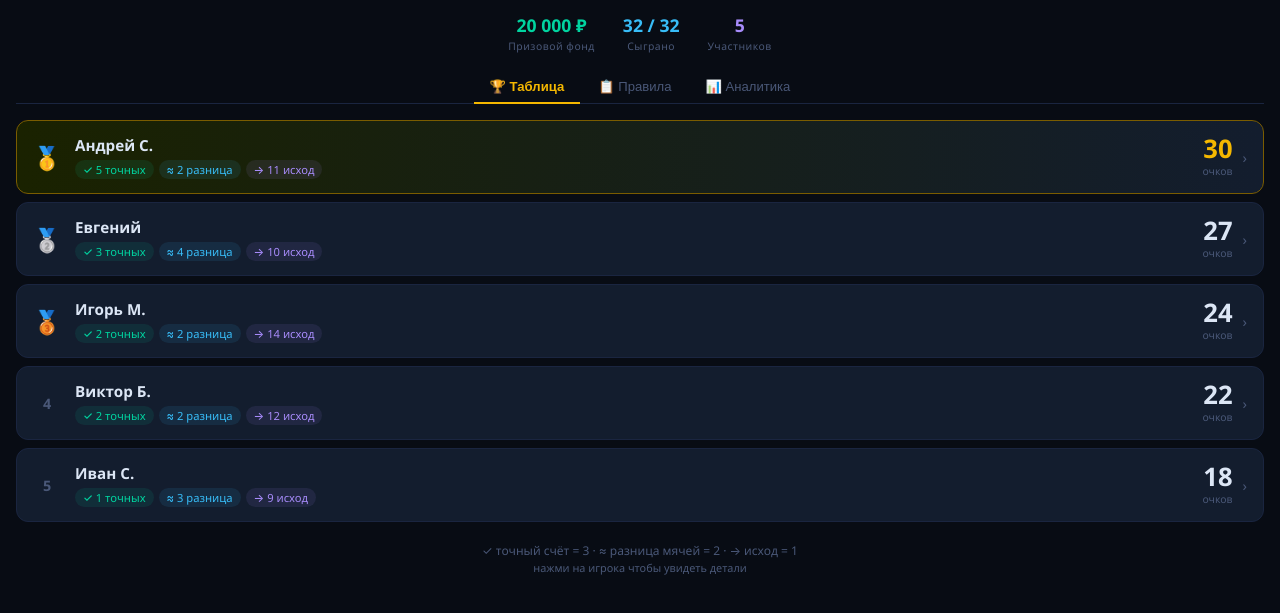
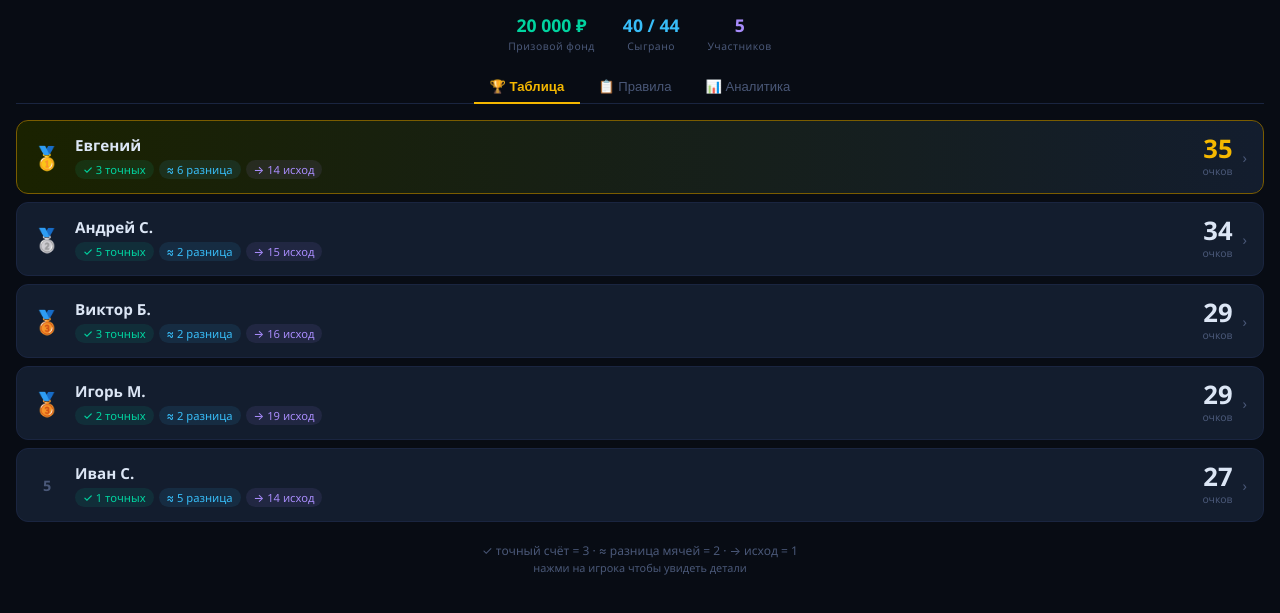
Before and after one commit to esdmitriev/sisbet26, a plain HTML site: page index.html in a window 1280 px wide. Shown: the part 159-772 px from the top of the page. Drawn offline with Linux system fonts and the light colour scheme.

Commit message:
Add files via upload

```diff
--- a/index.html
+++ b/index.html
@@ -206,6 +206,30 @@ const MATCHES = [
     bets:{"Виктор Б.":[2,0],"Андрей С.":[3,0],"Игорь М.":[5,1],"Евгений":[3,0],"Иван С.":[3,1]} },
   { id:32, date:"20.06", home:"Турция", away:"Парагвай", result:[0,1],
     bets:{"Виктор Б.":[1,0],"Андрей С.":[1,0],"Игорь М.":[2,3],"Евгений":[1,1],"Иван С.":[1,3]} },
+  { id:33, date:"20.06", home:"Нидерланды", away:"Швеция", result:[5,1],
+    bets:{"Виктор Б.":[1,0],"Андрей С.":[2,2],"Игорь М.":[3,1],"Евгений":[3,2],"Иван С.":[2,1]} },
+  { id:34, date:"20.06", home:"Германия", away:"Кот-д'Ивуар", result:[2,1],
+    bets:{"Виктор Б.":[2,1],"Андрей С.":[3,1],"Игорь М.":[4,1],"Евгений":[2,0],"Иван С.":[4,1]} },
+  { id:35, date:"21.06", home:"Эквадор", away:"Кюрасао", result:[0,0],
+    bets:{"Виктор Б.":[2,0],"Андрей С.":[2,1],"Игорь М.":[3,1],"Евгений":[3,0],"Иван С.":[2,0]} },
+  { id:36, date:"21.06", home:"Тунис", away:"Япония", result:[0,4],
+    bets:{"Виктор Б.":[0,1],"Андрей С.":[1,2],"Игорь М.":[1,2],"Евгений":[0,2],"Иван С.":[1,3]} },
+  { id:37, date:"21.06", home:"Испания", away:"Саудовская Аравия", result:[4,0],
+    bets:{"Виктор Б.":[2,0],"Андрей С.":[2,0],"Игорь М.":[3,0],"Евгений":[3,0],"Иван С.":[3,1]} },
+  { id:38, date:"21.06", home:"Бельгия", away:"Иран", result:[0,0],
+    bets:{"Виктор Б.":[1,0],"Андрей С.":[1,0],"Игорь М.":[2,1],"Евгений":[1,1],"Иван С.":[2,2]} },
+  { id:39, date:"22.06", home:"Уругвай", away:"Кабо-Верде", result:[2,2],
+    bets:{"Виктор Б.":[2,0],"Андрей С.":[2,0],"Игорь М.":[4,1],"Евгений":[2,0],"Иван С.":[1,1]} },
+  { id:40, date:"22.06", home:"Новая Зеландия", away:"Египет", result:[1,3],
+    bets:{"Виктор Б.":[0,1],"Андрей С.":[0,1],"Игорь М.":[0,3],"Евгений":[0,2],"Иван С.":[0,1]} },
+  { id:41, date:"22.06", home:"Аргентина", away:"Австрия", result:null,
+    bets:{"Виктор Б.":[2,0],"Андрей С.":[2,1],"Игорь М.":[3,1],"Иван С.":[2,1]} },
+  { id:42, date:"23.06", home:"Франция", away:"Ирак", result:null,
+    bets:{"Виктор Б.":[3,0],"Андрей С.":[5,1],"Игорь М.":[4,1],"Иван С.":[4,0]} },
+  { id:43, date:"23.06", home:"Норвегия", away:"Сенегал", result:null,
+    bets:{"Виктор Б.":[2,0],"Андрей С.":[2,2],"Игорь М.":[2,1],"Иван С.":[1,1]} },
+  { id:44, date:"23.06", home:"Иордания", away:"Алжир", result:null,
+    bets:{"Виктор Б.":[0,2],"Андрей С.":[1,3],"Игорь М.":[1,1],"Иван С.":[1,1]} },
 ];
 
 const RULES = [
```
